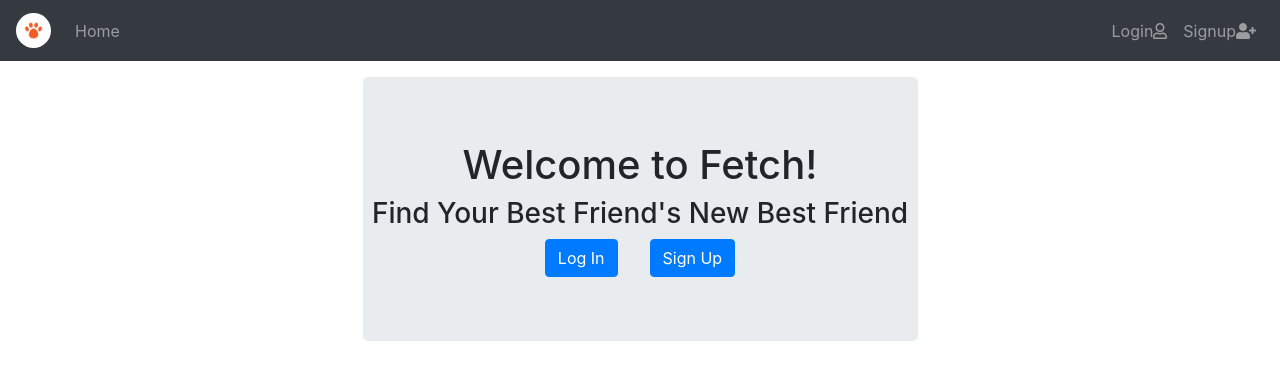
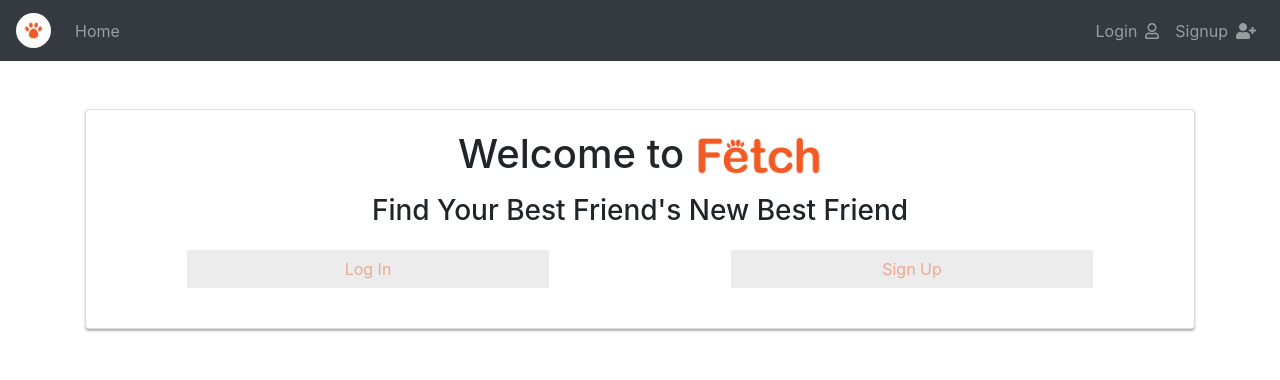
Before and after one commit to lind1125/Fetch-Frontend, a React (Create React App) app: page / in a window 1280 px wide. Shown: the top 380 px of the page. Built offline with nearby package versions, Linux system fonts and the light colour scheme.

Commit message:
modified spacing in navbar links, updated home page

```diff
--- a/src/components/Home.js
+++ b/src/components/Home.js
@@ -1,26 +1,26 @@
 import {Link} from 'react-router-dom'
 import {getCurrentUser} from '../services/auth.service'
-import NotLoggedIn from './common/NotLoggedIn'
+
+import logo from '../css/images/Fetch_Logo_7.png'
+import background from '../css/images/LandingPage_Background.jpg'
 
 
 const Home = () => {
 
   const display = () => {
     return !getCurrentUser() ?
-      <div className='jumbotron d-flex flex-column align-items-center w-50 px-2 mx-auto'>
-        <h1 className='display-5'>Welcome to Fetch!</h1>
-        <h3 className='display-6'>Find Your Best Friend's New Best Friend</h3>
-        <div class="d-flex justify-content-around px-2">
-        <Link to={'/login'}  className="btn btn-primary mx-3">Log In</Link>
-        <Link to={'/signup'} className="btn btn-primary mx-3">Sign Up</Link>
+      <div className='card text-center mt-5' >
+        <h1 className='card-title'>Welcome to <img src={logo} height='50px' /></h1>
+        <h3 className='card-title'>Find Your Best Friend's New Best Friend</h3>
+        <div className='row justify-content-between'>
+        <Link to={'/login'}  className="col-md-4 btn fetch-btn">Log In</Link>
+        <Link to={'/signup'} className="col-md-4 btn fetch-btn">Sign Up</Link>
         </div>
       </div>
     : (
-      <div className='jumbotron d-flex flex-column align-items-center w-50 px-2 mx-auto'>
-      <h1 className='display-5'>Welcome Back!</h1>
-      <div class="d-flex justify-content-around px-2">
-      <Link to={'/profile'}  className="btn btn-primary mx-3">Go to Your Profile</Link>
-      </div>
+      <div className='card text-center'>
+      <h1 className='card-title'>Welcome Back!</h1>
+      <Link to={'/profile'}  className="btn fetch-btn mx-auto">Go to Your Profile</Link>
     </div>
   )
 }
--- a/src/components/common/Layout.js
+++ b/src/components/common/Layout.js
@@ -58,13 +58,13 @@ const Layout = (props) => {
             <li className="nav-item">
               <Link to={'/profile'} className="nav-link">
                 {currentUser.username}
-              <FontAwesomeIcon icon={['fas', 'user']} />
+              <FontAwesomeIcon className='ml-2' icon={['fas', 'user']} />
               </Link>
             </li>
             <li className="nav-item">
               <a  href="/" className="nav-link" onClick={logOut}>
                 Log out
-                <FontAwesomeIcon icon={['fas', 'user-slash']} />
+                <FontAwesomeIcon className='ml-2' icon={['fas', 'user-slash']} />
               </a>
             </li>
           </div> : (
@@ -72,13 +72,13 @@ const Layout = (props) => {
               <li className="nav-item">
                 <Link to={'/login'} className="nav-link">
                   Login
-                  <FontAwesomeIcon icon={['far', 'user']} />
+                  <FontAwesomeIcon className='ml-2' icon={['far', 'user']} />
                 </Link>
               </li>
               <li className="nav-item">
                 <Link to={'/signup'} className="nav-link">
                   Signup
-                <FontAwesomeIcon icon={['fas', 'user-plus']} />
+                <FontAwesomeIcon className='ml-2' icon={['fas', 'user-plus']} />
                 </Link>
               </li>
           </div>)}
```
Also changed, not shown: src/css/images/LandingPage_Background.jpg (added).
